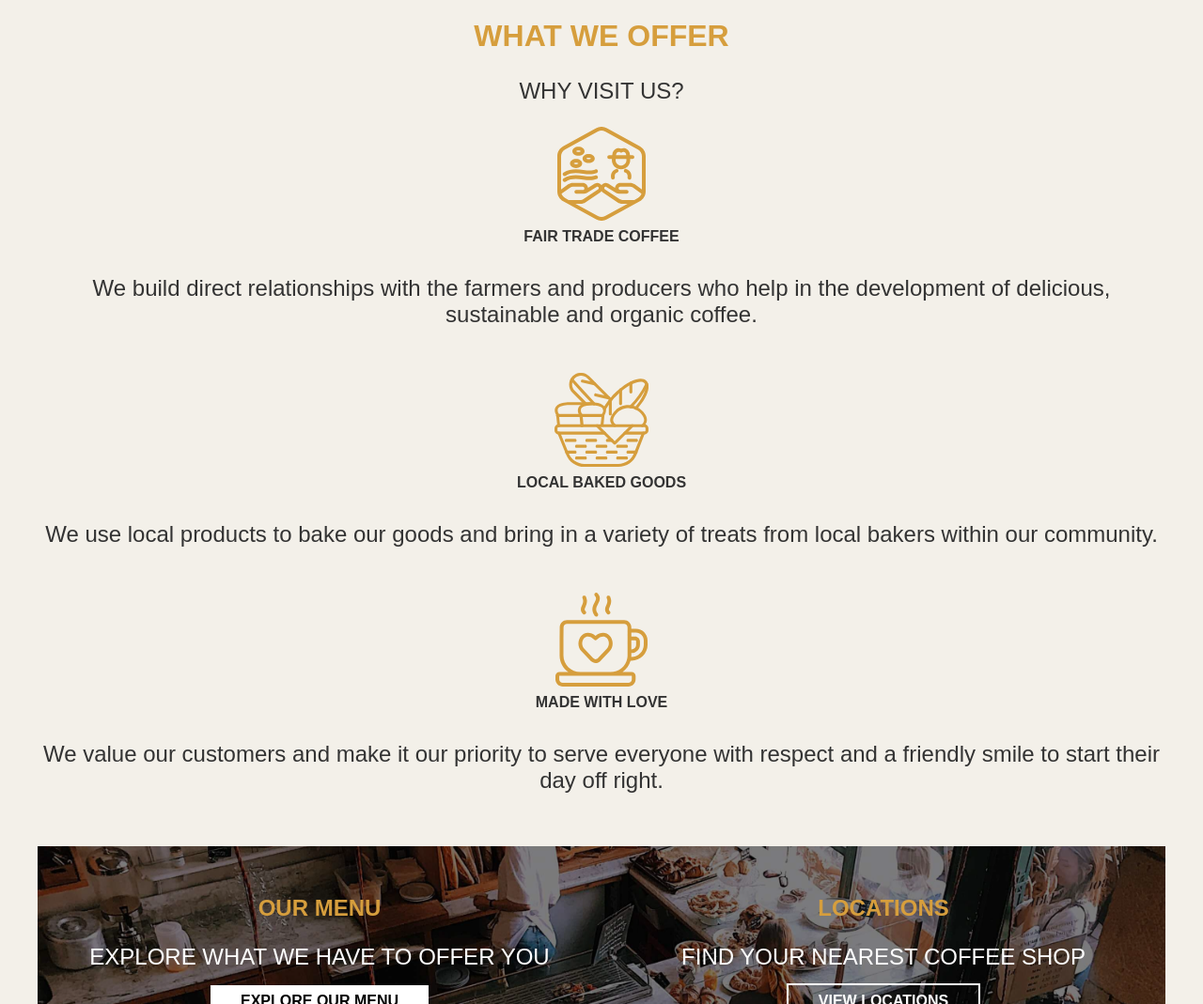
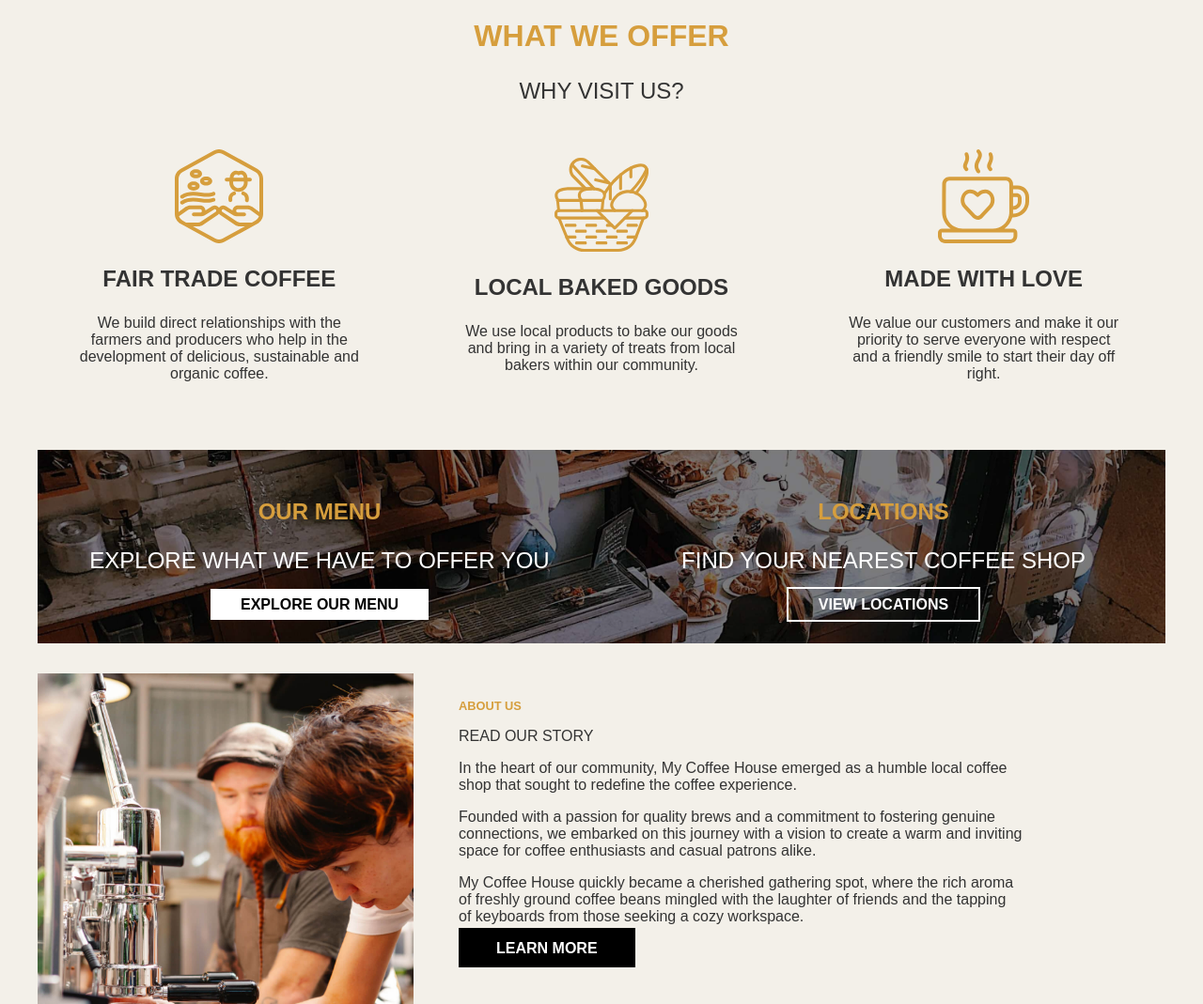
Before and after one commit to stuf0006/mtm6201-midterm, a plain HTML site: page index.html in a window 1280 px wide. Shown: the part 1140-2209 px from the top of the page at 94% size. Drawn offline with Linux system fonts and the light colour scheme; files whose address does not match are found by name.

Commit message:
validate 4

```diff
--- a/css/main.css
+++ b/css/main.css
@@ -19,6 +19,11 @@ body {
 
 .skip-link:focus {
     top: 0; /* Bring it back into view */
+}
+
+.wrapper {
+    width: 100%;
+    overflow: hidden; /* Prevent overflow */
 }
 
 .container {
@@ -400,7 +405,7 @@ nav {
     }
 
     /* Offer Section */
-.offer-grid {
+.offer-box {
     display: grid;
     grid-template-columns: repeat(6, 1fr);
     grid-template-rows: auto auto;
@@ -409,35 +414,35 @@ nav {
     align-items: start;
 }
 
-.offer-grid .product:nth-child(1) {
+.offer-box .product:nth-child(1) {
     grid-column: span 3;
     grid-row: 1;
     justify-self: start;
 }
 
-.offer-grid .product:nth-child(2) {
+.offer-box .product:nth-child(2) {
     grid-column: 4 / span 3;
     grid-row: 1;
     justify-self: end;
 }
 
-.offer-grid .product:nth-child(3) {
+.offer-box .product:nth-child(3) {
     grid-column: span 6;
     grid-row: 2;
     justify-self: center;
 }
 
-.offer-grid .product img {
+.offer-box .product img {
     margin: 0 auto 1rem;
 }
 
-.offer-grid .product h4 {
+.offer-box .product h4 {
     font-size: 1.5rem;
     font-weight: bold;
     text-align: center;
 }
 
-.offer-grid .product p {
+.offer-box .product p {
     font-size: 1rem;
     color: #333;
     text-align: center;
@@ -487,7 +492,7 @@ nav {
 
 .container-about .about h1 {
     font-size: 0.8rem;
-    color: #d69e3d; ;
+    color: var(dark-yellow);
 
 }
 
@@ -508,15 +513,25 @@ nav {
     margin: 20px;
 
 }
+}
+
+
+
+/* Desktop View */
+@media (min-width: 1100px) {
+    .offer-box {
+        display: flex;
+        justify-content: space-around; /* Distribute space around items */
+        align-items: center; /* Center items vertically */
+        text-align: center; /* Center text inside items */
+        gap: 20px; /* Space between items */
+    }
+
+    .offer .product {
+        flex: 1; /* Allow items to grow and fill the space */
+        max-width: 300px; /* Optional: Limit the maximum width of each item */
+    }
+
 
 
 }
-
-
-.nav-item a:hover {
-    background-color:#d69e3d;
-  }
-
-  .nav-item a:focus{
-    background-color:#d69e3d ;
-  }
```
